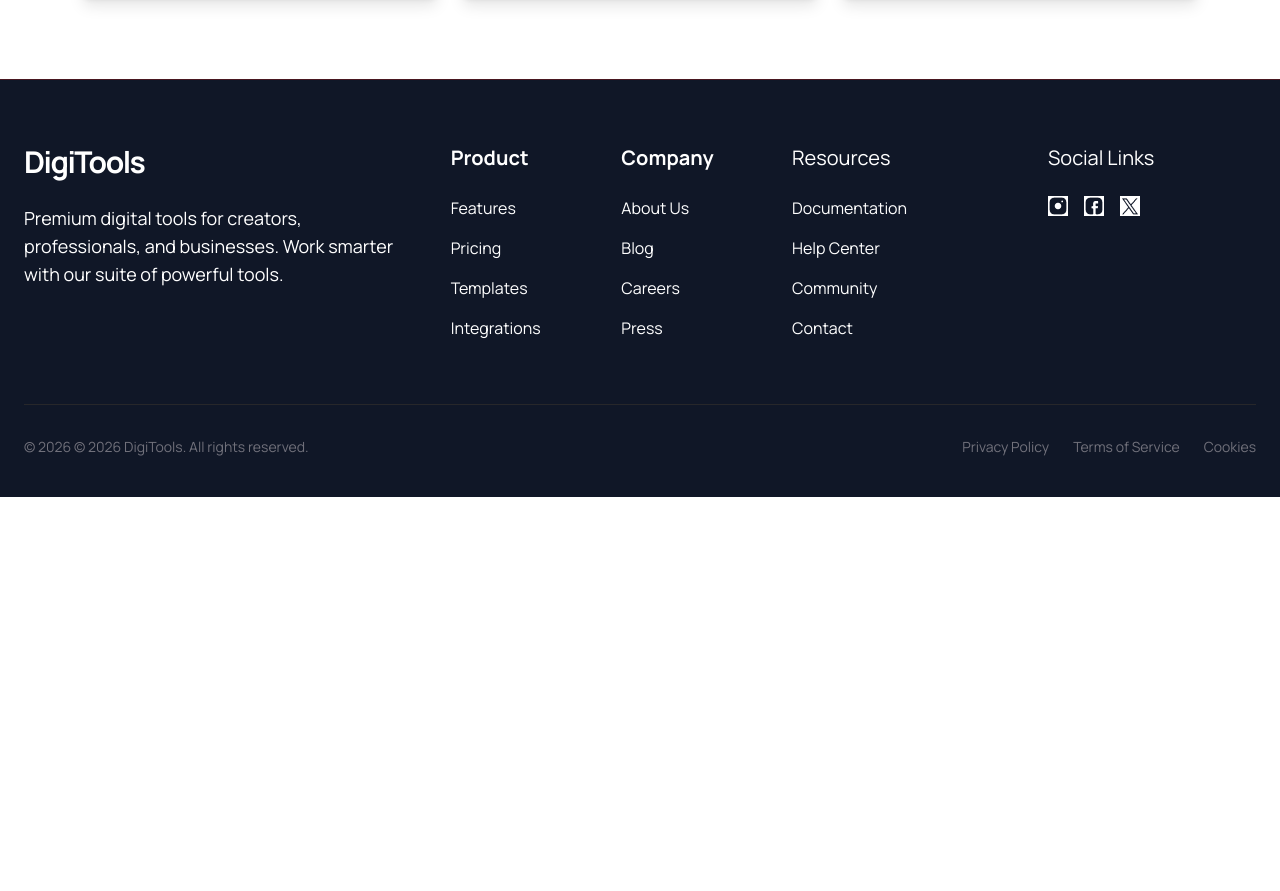
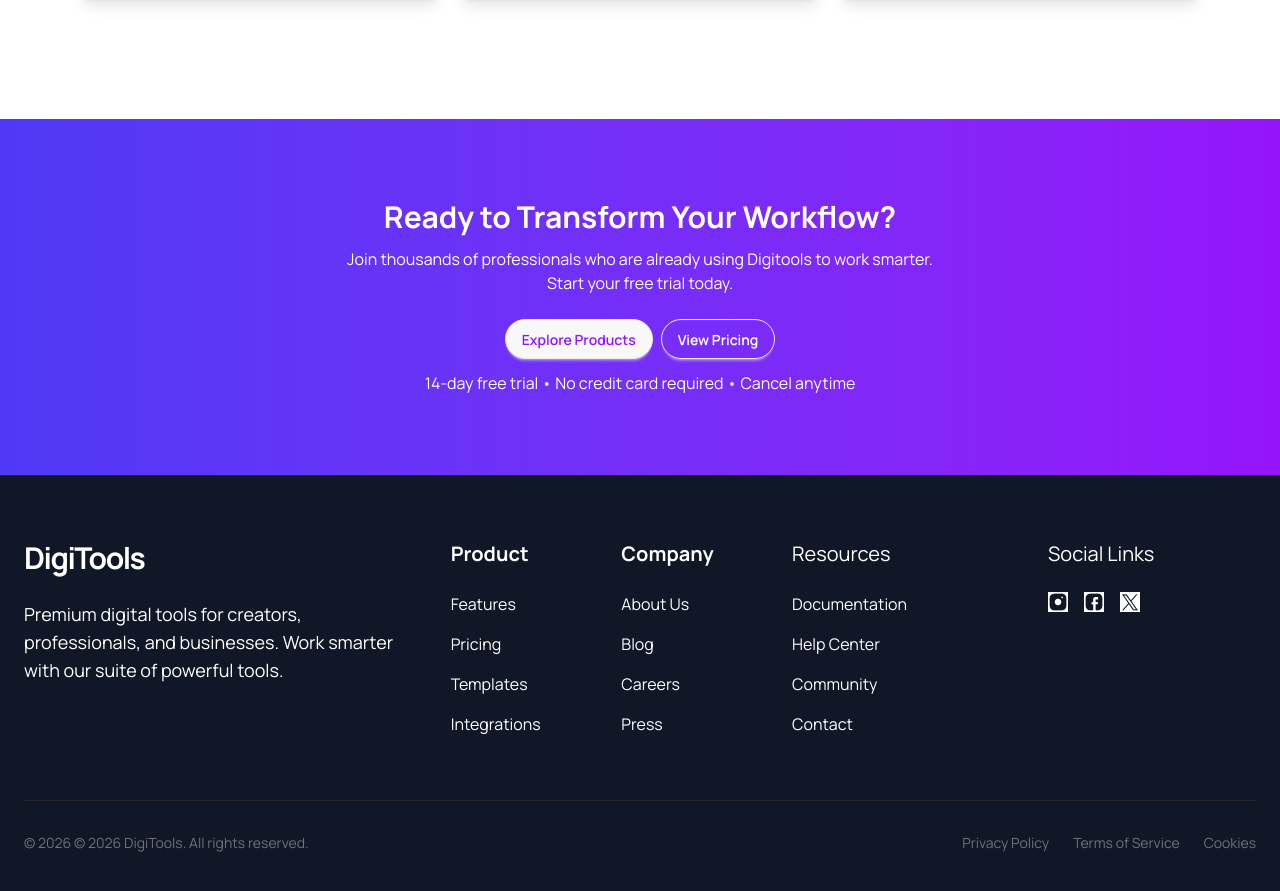
Before and after one commit to Dinislamj6/b13-A6-repo, a React (Vite) app: page / in a window 1280 px wide. Shown: the part 3253-4144 px from the top of the page. Before the commit the page ends 3750 px from the top, so only its background shows below. Built offline with nearby package versions, Linux system fonts and the light colour scheme.

Commit message:
added worlflow component

```diff
--- a/src/App.jsx
+++ b/src/App.jsx
@@ -10,6 +10,7 @@ import Footer from './Component/Footer'
 import Star from './Component/Star'
 import Steps from './Component/Steps'
 import Pricing from './Component/Pricing'
+import WorkFlow from './Component/WorkFlow'
 
 
 const getDigiTools = async () => {
@@ -42,7 +43,7 @@ const [carts ,setCarts] = useState([])
 
       <Steps></Steps>
       <Pricing></Pricing>
-
+      <WorkFlow></WorkFlow>
       <Footer></Footer>
     </>
   )
--- a/src/Component/NavBar.jsx
+++ b/src/Component/NavBar.jsx
@@ -35,7 +35,7 @@ const NavBar = ({carts}) => {
                 <div className="navbar-end gap-5">
                    <div>
                    {
-                    carts.length === 0 ? null : <div className='bg-red-500 absolute top-2 rounded-full text-center text-white px-2'>
+                    carts.length === 0 ? null : <div className='bg-red-500 absolute top-2 right-46 rounded-full text-center text-white px-2'>
                         {`${carts.length}`}
                     </div>
                    }
--- /dev/null
+++ b/src/Component/WorkFlow.jsx
@@ -0,0 +1,21 @@
+import React from 'react';
+
+const WorkFlow = () => {
+    return (
+        <div className='bg-linear-to-r from-[#4F39F6] to-[#9514FA] mt-10 p-20'>
+
+            <div className='text-center text-[#FFFFFF] space-y-3' >
+                <h2 className='text-3xl font-bold'>Ready to Transform Your Workflow?</h2>
+                <p>Join thousands of professionals who are already using Digitools to work smarter.<br></br> Start your free trial today.</p>
+            </div>
+
+            <div className='flex justify-center gap-x-2 mt-6'>
+                <button className='text-[#9514FA] btn rounded-full'>Explore Products</button>
+                <button className='btn rounded-full text-white bg-transparent'>View Pricing</button>
+            </div>
+            <p className='text-center mt-3 text-[#FFFFFF]'>14-day free trial • No credit card required • Cancel anytime</p>
+        </div>
+    );
+};
+
+export default WorkFlow;
```
